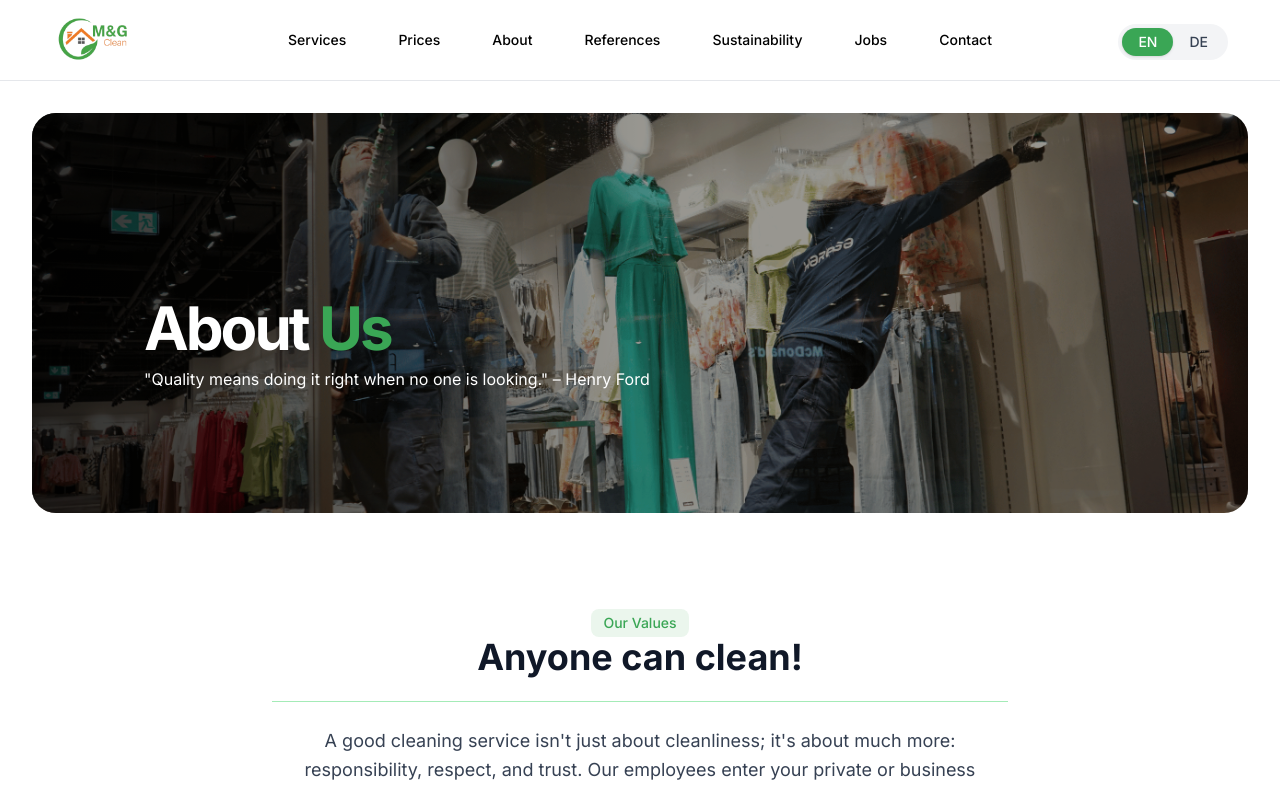
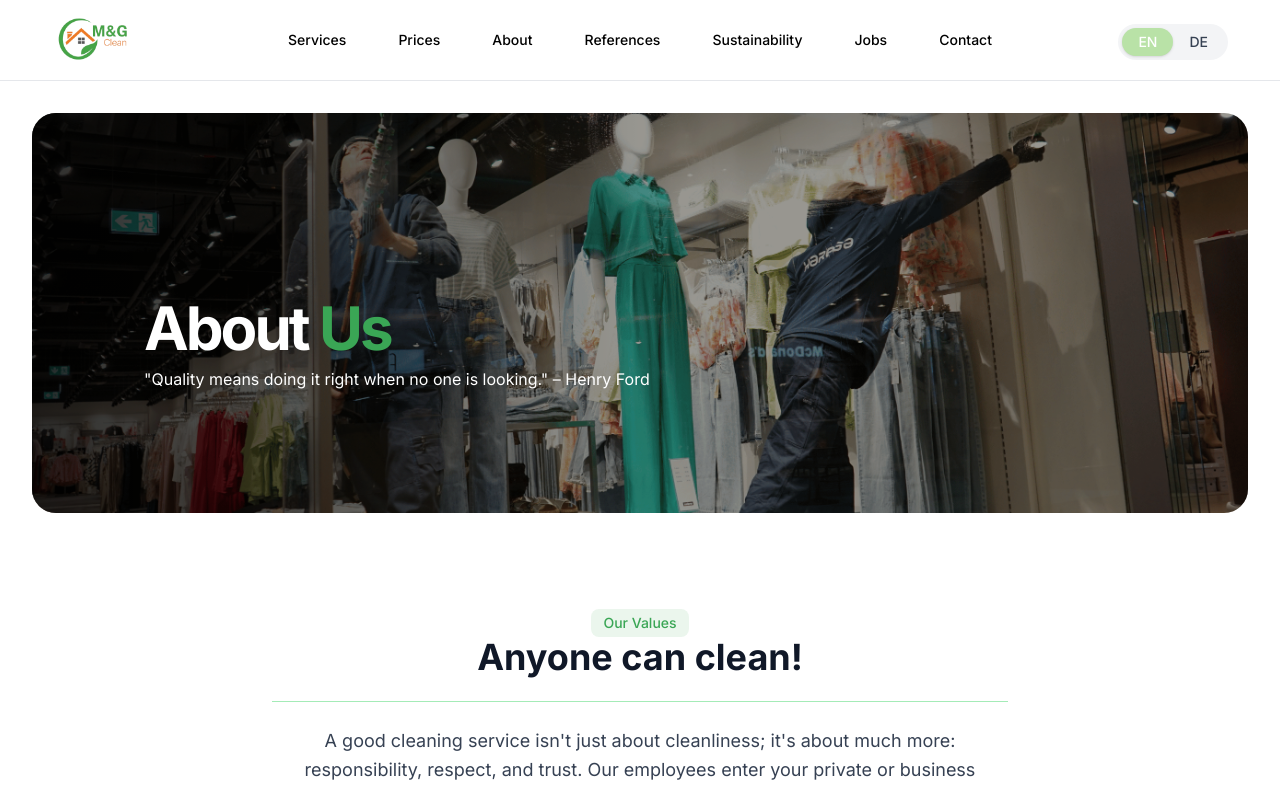
Before and after one commit to bojanazdravkovska/mg-clean, a Next.js app in the folder mg-clean/: page /en/about in a window 1280 px wide. Shown: the top 790 px of the page. Built offline with nearby package versions, Linux system fonts and the light colour scheme.

Commit message:
Changed menu color

```diff
--- a/mg-clean/components/atoms/LanguageSwitcher.tsx
+++ b/mg-clean/components/atoms/LanguageSwitcher.tsx
@@ -19,7 +19,7 @@ export default function LocaleSwitcher() {
         onClick={() => switchLocale('en')}
         className={`px-4 py-1 rounded-full text-sm font-medium transition-colors duration-200 focus:outline-none focus:ring-2 focus:ring-[#3AA655] ${
           currentLocale === 'en'
-            ? 'bg-[#3AA655] text-white shadow'
+            ? 'bg-[#B9E2A7] text-white shadow'
             : 'bg-transparent text-gray-700 hover:bg-gray-200'
         }`}
       >
@@ -29,7 +29,7 @@ export default function LocaleSwitcher() {
         onClick={() => switchLocale('de')}
         className={`px-4 py-1 rounded-full text-sm font-medium transition-colors duration-200 focus:outline-none focus:ring-2 focus:ring-[#3AA655] ${
           currentLocale === 'de'
-            ? 'bg-[#3AA655] text-white shadow'
+            ? 'bg-[#B9E2A7] text-white shadow'
             : 'bg-transparent text-gray-700 hover:bg-gray-200'
         }`}
       >
```
